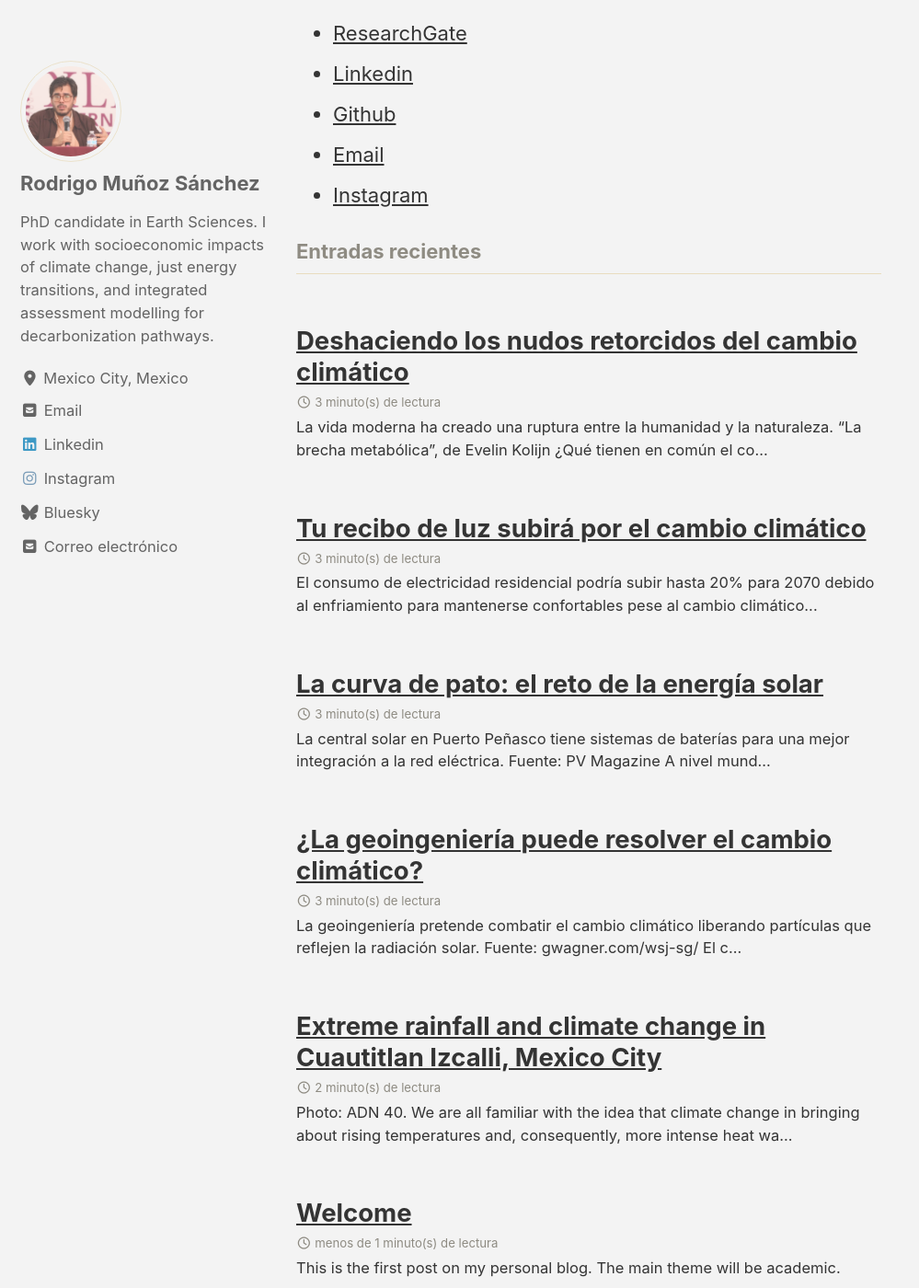
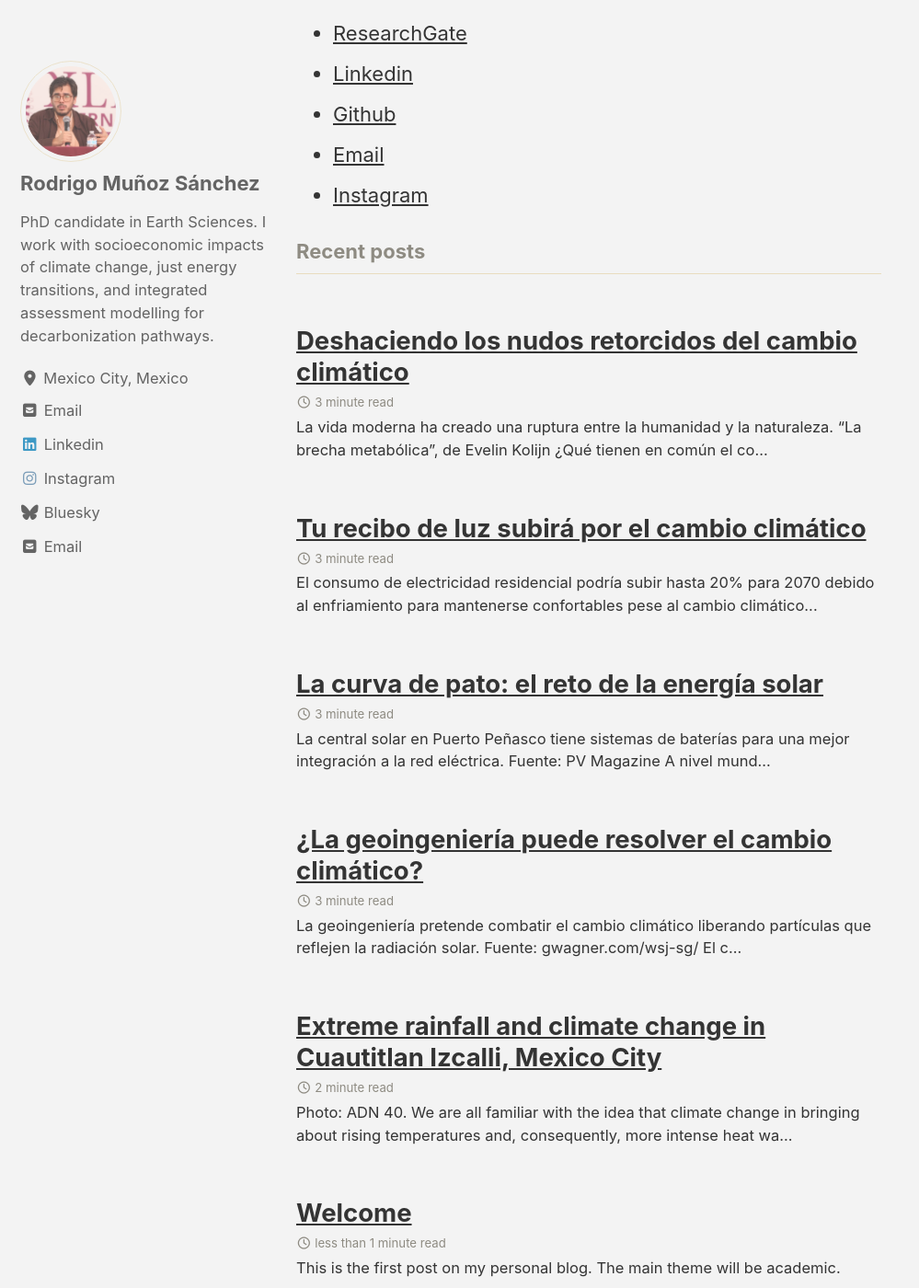
Before and after one commit to rodrigoms95/eng, a Jekyll site: the page built from index.md, in a window 1280 px wide and 1400 px high, scrolled down 608 px. Shown: the whole window at 92% size, without its empty margins (0-999 px from the left). Built offline with Jekyll 4.4.1, drawn with Linux system fonts in a browser that asks for light colours; cached includes are drawn as plain includes; part of the change alters nothing that is shown; some of the changed text lies outside the part shown.

Commit message:
cambiar idioma

```diff
--- a/_config.yml
+++ b/_config.yml
@@ -18,7 +18,7 @@ foo: &name_var "Rodrigo Muñoz Sánchez"
 minimal_mistakes_skin    : "dirt" # "default", "air", "aqua", "contrast", "dark", "dirt", "neon", "mint", "plum", "sunrise"
 
 # Site Settings
-locale                   : "es"
+locale                   : "en"
 title                    : "Rodrigo Muñoz: Personal website"
 title_separator          : "|"
 subtitle                 : # site tagline that appears below site title in masthead
```
